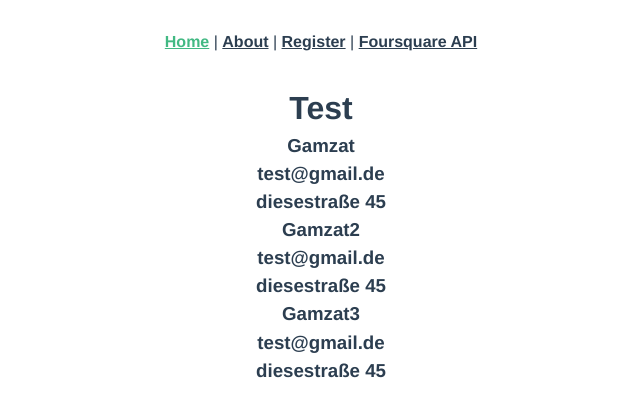
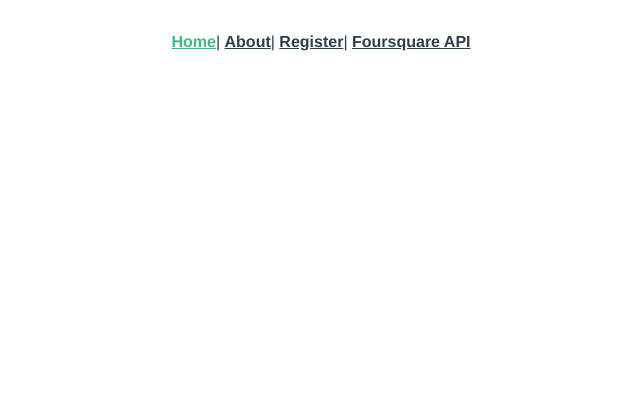
Before and after one commit to xXNaVeEXx/webclient, a Vue app: page /#/ in a window 1280 px wide. Shown: the top 416 px of the page, without its empty margins (319-959 px from the left). Built offline with nearby package versions, Linux system fonts and the light colour scheme.

Commit message:
radius bug
radius bug

```diff
--- a/src/App.vue
+++ b/src/App.vue
@@ -2,9 +2,9 @@
   <div id="app">
     <v-app>
       <div id="nav">
-        <router-link to="/">Home</router-link> |
-        <router-link to="/about">About</router-link> |
-        <router-link to="/register">Register</router-link> |
+        <router-link to="/">Home</router-link>|
+        <router-link to="/about">About</router-link>|
+        <router-link to="/register">Register</router-link>|
         <router-link to="/foursquare">Foursquare API</router-link>
       </div>
       <router-view />
--- a/src/store/modules/foursquare.js
+++ b/src/store/modules/foursquare.js
@@ -95,7 +95,7 @@ const actions = {
     const category = payload.category;
     const radius = payload.radius;
     const response = await axios.get(
-      `https://api.foursquare.com/v2/venues/explore?client_id=JCLYYTPQGCRUCY4Z1TJMTYS0H0NN0Q2ZYLX0J5B1STFLACIH&client_secret=HQYHGN25DEWQGSKNQLI514TSN52XVEIPT5UC0FFRO5KDF4JQ&v=20180323&limit=${radius}&ll=${latitude},${longitude}&query=${category}`
+      `https://api.foursquare.com/v2/venues/explore?client_id=JCLYYTPQGCRUCY4Z1TJMTYS0H0NN0Q2ZYLX0J5B1STFLACIH&client_secret=HQYHGN25DEWQGSKNQLI514TSN52XVEIPT5UC0FFRO5KDF4JQ&v=20180323&radius=${radius}&ll=${latitude},${longitude}&query=${category}`
     );
 
     commit("setData", response.data);
--- a/src/views/Home.vue
+++ b/src/views/Home.vue
@@ -1,18 +1,12 @@
 <template>
-  <div class="home">
-    <h1>Test</h1>
-    <TestUsers />
-  </div>
+  <div class="home"></div>
 </template>
 
 <script>
 // @ is an alias to /src
-import TestUsers from "@/components/TestUsers.vue";
 
 export default {
   name: "home",
-  components: {
-    TestUsers
-  }
+  components: {}
 };
 </script>
```
